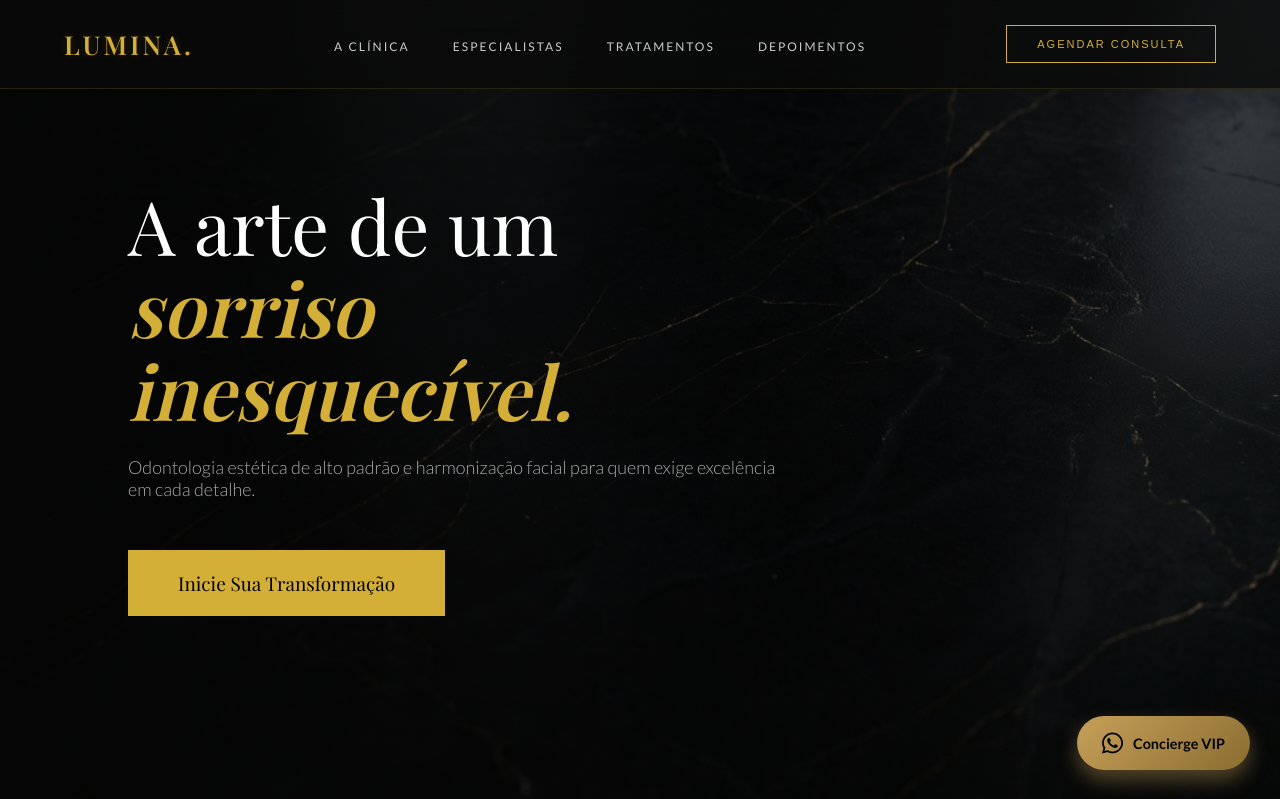
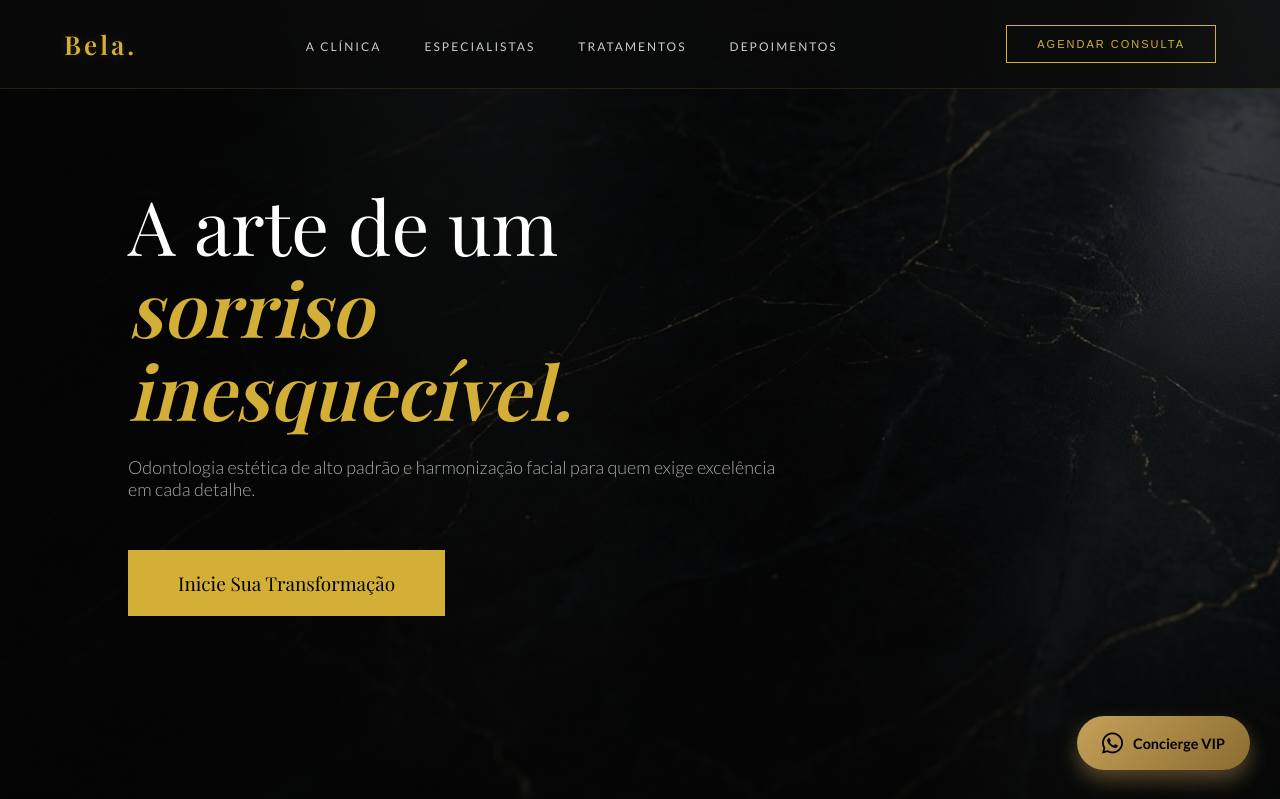
Before and after one commit to elysonedu-ui/lumina-odonto-premium., a Flask app: page / in a window 1280 px wide. Shown: the top 799 px of the page. Run offline with Flask 3, Linux system fonts and the light colour scheme; some web fonts are replaced.

Commit message:
Personaliza para Bela Odontologia

```diff
--- a/templates/index.html
+++ b/templates/index.html
@@ -3,7 +3,7 @@
 <head>
     <meta charset="UTF-8">
     <meta name="viewport" content="width=device-width, initial-scale=1.0, maximum-scale=1.0, user-scalable=no">
-    <title>Lumina Odonto Premium | Odontologia Estética</title>
+    <title>Bela Odonto Premium | Odontologia Estética</title>
     <link rel="stylesheet" href="/static/style.css">
     <link rel="stylesheet" href="https://cdnjs.cloudflare.com/ajax/libs/font-awesome/6.4.0/css/all.min.css">
 </head>
@@ -11,7 +11,7 @@
 
     <!-- Premium Preloader -->
     <div id="preloader">
-        <div class="loader-logo">LUMINA.</div>
+        <div class="loader-logo">Bela.</div>
         <div class="loader-line"></div>
     </div>
 
@@ -20,7 +20,7 @@
 
     <!-- NAVBAR -->
     <nav class="glass-nav">
-        <div class="logo">LUMINA.</div>
+        <div class="logo">Bela.</div>
         <div class="nav-links">
             <a href="#sobre">A Clínica</a>
             <a href="#equipe">Especialistas</a>
@@ -51,7 +51,7 @@
             <div class="about-text reveal-right">
                 <div class="section-subtitle">Padrão Ouro</div>
                 <h2 class="serif">Exclusividade a favor da sua estética.</h2>
-                <p>Na Lumina, acreditamos que o seu sorriso é o seu cartão de visitas mais valioso. Nossa clínica foi projetada para oferecer uma experiência de luxo, conforto e privacidade inigualáveis.</p>
+                <p>Na Bela, acreditamos que o seu sorriso é o seu cartão de visitas mais valioso. Nossa clínica foi projetada para oferecer uma experiência de luxo, conforto e privacidade inigualáveis.</p>
                 <div class="stats">
                     <div class="stat-box">
                         <h3 class="serif">3D</h3>
@@ -119,7 +119,7 @@
     <!-- BEFORE/AFTER SLIDER (NEW) -->
     <section class="section fade-up" style="padding: 100px 5%; text-align: center; background: rgba(10,10,10,0.5);">
         <div class="section-subtitle">Ver para Crer</div>
-        <h2 class="section-title serif">A Transformação Lumina</h2>
+        <h2 class="section-title serif">A Transformação Bela</h2>
         <p style="color: #888; margin-bottom: 40px; max-width: 600px; margin-left: auto; margin-right: auto;">Deslize para ver o impacto de um sorriso desenhado com perfeição. Nossas lentes de contato ultrafinas respeitam a naturalidade do seu rosto.</p>
 
         <div class="ba-slider" style="position: relative; width: 100%; max-width: 800px; margin: 0 auto; height: 60vh; min-height: 400px; overflow: hidden; border-radius: 15px; box-shadow: 0 20px 50px rgba(0,0,0,0.5); border: 1px solid var(--glass-border);">
@@ -129,7 +129,7 @@
 
             <!-- Imagem Depois (Clip Path) -->
             <img class="ba-after" src="/static/doctor_female.png" alt="Depois" style="width: 100%; height: 100%; object-fit: cover; position: absolute; top: 0; left: 0; filter: contrast(1.1) saturate(1.2); clip-path: polygon(0 0, 50% 0, 50% 100%, 0 100%);">
-            <div class="ba-label-after" style="position: absolute; top: 20px; left: 20px; background: var(--gold); padding: 5px 15px; border-radius: 20px; color: #000; font-size: 0.8rem; pointer-events: none; font-weight: bold; clip-path: polygon(0 0, 100% 0, 100% 100%, 0 100%); transition: 0s;">Lentes Lumina</div>
+            <div class="ba-label-after" style="position: absolute; top: 20px; left: 20px; background: var(--gold); padding: 5px 15px; border-radius: 20px; color: #000; font-size: 0.8rem; pointer-events: none; font-weight: bold; clip-path: polygon(0 0, 100% 0, 100% 100%, 0 100%); transition: 0s;">Lentes Bela</div>
 
             <!-- Linha Divisória Dourada -->
             <div class="ba-divider" style="position: absolute; top: 0; left: 50%; width: 4px; height: 100%; background: var(--gold); transform: translateX(-50%); pointer-events: none; box-shadow: 0 0 15px rgba(197, 160, 89, 0.8);"></div>
@@ -155,7 +155,7 @@
         <div class="testimonial-grid">
             <div class="testimonial-card glass-card fade-up">
                 <div class="stars"><i class="fa-solid fa-star"></i><i class="fa-solid fa-star"></i><i class="fa-solid fa-star"></i><i class="fa-solid fa-star"></i><i class="fa-solid fa-star"></i></div>
-                <p>"A experiência na Lumina é indescritível. O Dr. Lorenzo entendeu perfeitamente o que eu queria. Minhas lentes de contato ficaram com um aspecto tão natural que mudou minha autoestima."</p>
+                <p>"A experiência na Bela é indescritível. O Dr. Lorenzo entendeu perfeitamente o que eu queria. Minhas lentes de contato ficaram com um aspecto tão natural que mudou minha autoestima."</p>
                 <div class="client-name serif">- Mariana V. <span>(Empresária)</span></div>
             </div>
             <div class="testimonial-card glass-card fade-up" style="transition-delay: 0.2s;">
@@ -205,7 +205,7 @@
     </section>
 
     <footer>
-        <div class="logo">LUMINA.</div>
+        <div class="logo">Bela.</div>
         <p>Estética & Odontologia de Luxo</p>
         <p style="font-size: 11px; margin-top: 15px; color: #555;">Sistema de Agendamento by RB Media Agency</p>
     </footer>
```
